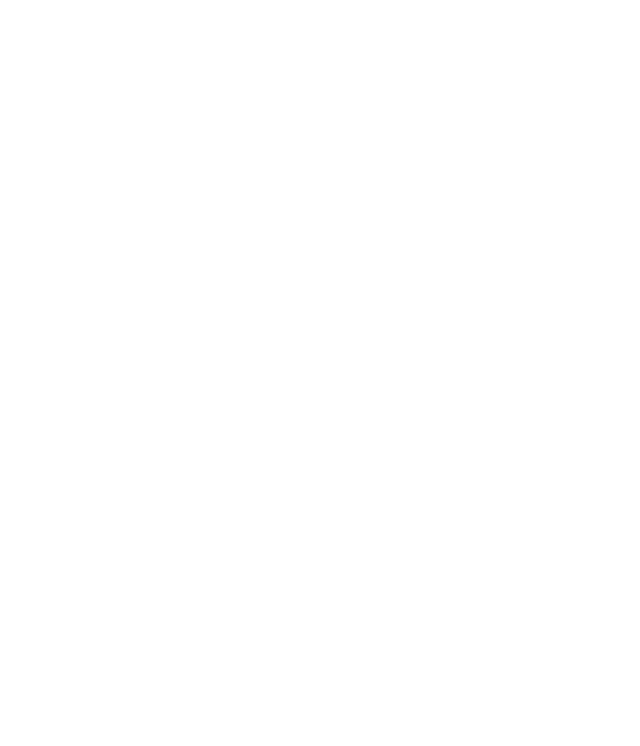
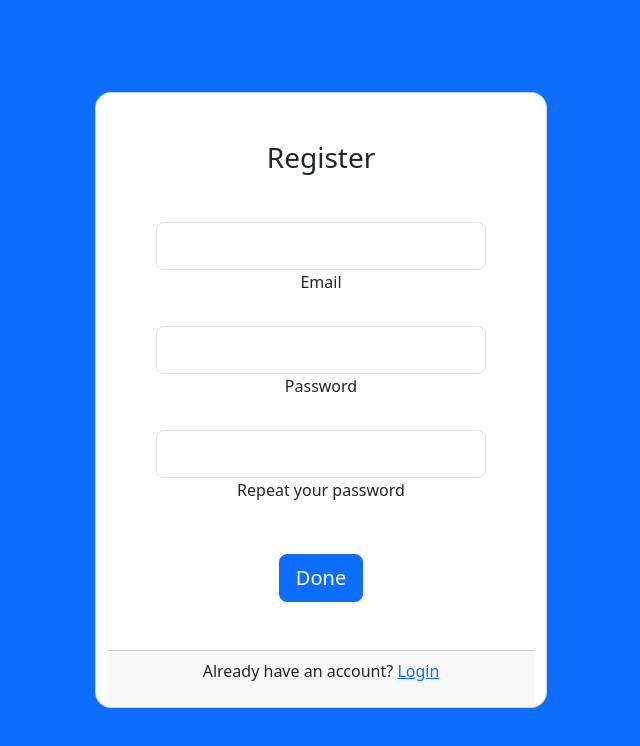
Before and after one commit to DorijanKom/data-sky-fe, a Vue app: page /register in a window 1280 px wide. Before the commit this address had no page. Shown: the top 746 px of the page, without its empty margins (319-959 px from the left). Built offline with nearby package versions, Linux system fonts and the light colour scheme.

Commit message:
Implemented registration

```diff
--- a/package.json
+++ b/package.json
@@ -19,6 +19,7 @@
     "axios": "^1.5.0",
     "bootstrap": "^5.3.1",
     "bootstrap-icons": "^1.11.1",
+    "jquery": "^3.7.1",
     "js-cookie": "^3.0.5",
     "moment": "^2.29.4",
     "sass": "^1.66.1",
--- a/src/App.vue
+++ b/src/App.vue
@@ -7,8 +7,8 @@ import { RouterLink, RouterView } from 'vue-router'
 </template>
 
 <script>
-import Layout from './components/Layout.vue'
-import Login from './components/Login.vue'
+import Layout from './views/Layout.vue'
+import Login from './views/Login.vue'
 export  default {
   name: 'app',
   components: {
--- a/src/components/Header.vue
+++ b/src/components/Header.vue
@@ -2,7 +2,6 @@
   import { RouterLink } from 'vue-router';
   import axios from 'axios';
   import { useStore } from 'vuex';
-  import { checkSessionCookie } from '../cookie';
 
   const store = useStore();
 
--- a/src/components/Login.vue
+++ /dev/null
@@ -1,61 +0,0 @@
-<template>
-    <section class="d-flex loginCointainer bg-primary" style="flex: max-content; width: 100%; height: 100%;">
-        <div class="container mainLayout d-flex justify-content-center align-items-center">
-            <div class="row ">
-                    <div class="card shadow-2-strong" style="border-radius: 1rem;">
-                        <div class="card-body p-5 text-center">
-
-                            <h3 class="mb-5">Sign in</h3>
-
-                            <div class="form-outline mb-4">
-                                <input v-model="email" type="email" id="typeEmailX-2" class="form-control form-control-lg" />
-                                <label class="form-label" for="typeEmailX-2">Email</label>
-                            </div>
-
-                            <div class="form-outline mb-4">
-                                <input v-model="password" type="password" id="typePasswordX-2" class="form-control form-control-lg" />
-                                <label class="form-label" for="typePasswordX-2">Password</label>
-                            </div>
-
-                            <button class="btn btn-primary btn-lg btn-block" @click="login" type="button">Login</button>
-
-                        </div>
-                    </div>
-            </div>
-        </div>
-    </section>
-</template>
-
-<script>
-import axios from 'axios';
-
-
-export default {
-    data() {
-        return {
-            email: '',
-            password: '',
-        };
-    },
-
-    methods: {
-        async login() {
-            try {
-                 const response = await axios.post('api/user/login', {
-                     email: this.email,
-                     password: this.password,
-                 })
-                 if (response.status === 200) {
-                    this.$store.dispatch('login')
-                    this.$router.push('/dashboard');
-                 } else {
-                     alert('Invalid credentials. Please try again.');
-                }
-            } catch (error) {
-                console.error('Login error:', error)
-            }
-        }
-    }
-}
-
-</script>
--- a/src/main.js
+++ b/src/main.js
@@ -5,12 +5,11 @@ import App from './App.vue'
 import axios from 'axios'
 import store from './store'
 import router from './router'
-import { checkSessionCookie } from './cookie'
 
 const app = createApp(App)
 
-import 'bootstrap/dist/css/bootstrap.css'
-import 'bootstrap/dist/js/bootstrap'
+import 'bootstrap/dist/css/bootstrap.css';
+import 'bootstrap/dist/js/bootstrap.js';
 
 import { library } from '@fortawesome/fontawesome-svg-core'
 
--- a/src/store.js
+++ b/src/store.js
@@ -1,8 +1,7 @@
-import { createApp } from 'vue'
-import Vuex from 'vuex'
-import axios from 'axios'
-import auth from './auth'
-import { checkSessionCookie } from './cookie'
+import { createApp } from 'vue';
+import Vuex from 'vuex';
+import axios from 'axios';
+import auth from './auth';
 
 const Vue = createApp({})
 
@@ -22,13 +21,15 @@ export default new Vuex.Store({
     loadFiles({ commit }, directory_id) {
 
       const apiDirectoryId = directory_id || '';
+      console.log(apiDirectoryId);
 
       axios
-        .get('api/list-contents/' + apiDirectoryId)
+        .get(`api/list-contents/${apiDirectoryId}`)
         .then(data => {
           let rowData = data.data;
           commit('SET_FILES', rowData);
           commit('PUSH_DIRECTORY', apiDirectoryId);
+          console.log(rowData);
         })
         .catch(error => {
           console.log(error)
@@ -54,7 +55,7 @@ export default new Vuex.Store({
         .post('api/file/', formData, config) // Update the URL to match the correct origin
         .then(() => {
           commit('POST_FILE', file);
-          dispatch('loadFiles');
+          dispatch('loadFiles', directory);
         })
         .catch(error => {
           console.error('Error:', error.config);
--- a/src/components/Layout.vue
+++ b/src/views/Layout.vue
@@ -7,8 +7,8 @@
   </template>
 
   <script>
-  import Header from './Header.vue';
-  import Home from './Home.vue';
+  import Header from '../components/Header.vue';
+  import Home from '../components/Home.vue';
 
   export default {
     components: {
--- /dev/null
+++ b/src/views/Login.vue
@@ -0,0 +1,67 @@
+<template>
+    <section class="d-flex loginCointainer bg-primary" style="flex: max-content; width: 100%; height: 100%;">
+        <div class="container mainLayout d-flex justify-content-center align-items-center">
+            <div class="row ">
+                <div class="card shadow-2-strong" style="border-radius: 1rem;">
+                    <div class="card-body p-5 text-center">
+
+                        <h3 class="mb-5">Sign in</h3>
+
+                        <div class="form-outline mb-4">
+                            <input v-model="email" type="email" id="typeEmailX-2" class="form-control form-control-lg" />
+                            <label class="form-label" for="typeEmailX-2">Email</label>
+                        </div>
+
+                        <div class="form-outline mb-4">
+                            <input v-model="password" type="password" id="typePasswordX-2"
+                                class="form-control form-control-lg" />
+                            <label class="form-label" for="typePasswordX-2">Password</label>
+                        </div>
+
+                        <button class="btn btn-primary btn-lg btn-block" @click="login" type="button">Login</button>
+
+                    </div>
+                    <div class="card-footer">
+                        <div class="text-center">
+                        <p>Don't have an account? <router-link to="/register">Register here</router-link></p>
+                    </div>
+                    </div>
+                </div>
+            </div>
+        </div>
+    </section>
+</template>
+
+<script>
+import axios from 'axios';
+
+
+export default {
+    data() {
+        return {
+            email: '',
+            password: '',
+        };
+    },
+
+    methods: {
+        async login() {
+            try {
+                const response = await axios.post('api/user/login', {
+                    email: this.email,
+                    password: this.password,
+                })
+                if (response.status === 200) {
+                    this.$store.dispatch('login')
+                    this.$router.push('/dashboard');
+                } else {
+                    alert('Invalid credentials. Please try again.');
+                }
+            } catch (error) {
+                console.error('Login error:', error)
+            }
+        }
+    }
+}
+
+</script>
--- /dev/null
+++ b/src/views/Register.vue
@@ -0,0 +1,79 @@
+<template>
+    <section class="d-flex loginCointainer bg-primary" style="flex: max-content; width: 100%; height: 100%;">
+        <div class="container mainLayout d-flex justify-content-center align-items-center">
+            <div class="row ">
+                <div class="card shadow-2-strong" style="border-radius: 1rem;">
+                    <div class="card-body p-5 text-center">
+
+                        <h3 class="mb-5">Register</h3>
+
+                        <div class="form-outline mb-4">
+                            <input v-model="email" type="email" id="typeEmailX-2" class="form-control form-control-lg" />
+                            <label class="form-label" for="typeEmailX-2">Email</label>
+                        </div>
+
+                        <div class="form-outline mb-4">
+                            <input v-model="password" type="password" id="typePasswordX-2"
+                                class="form-control form-control-lg" />
+                            <label class="form-label" for="typePasswordX-2">Password</label>
+                        </div>
+
+                        <div class="form-outline mb-4">
+                            <input v-model="repeatPassword" type="password" id="typePasswordX-2"
+                                class="form-control form-control-lg" />
+                            <label class="form-label" for="typePasswordX-2">Repeat your password</label>
+                        </div>
+
+                        <button class="btn btn-primary btn-lg btn-block" @click="register" type="button">Done</button>
+
+                    </div>
+                    <div class="card-footer">
+                        <div class="text-center">
+                        <p>Already have an account? <router-link to="/login">Login</router-link></p>
+                    </div>
+                    </div>
+                </div>
+            </div>
+        </div>
+    </section>
+</template>
+
+<script>
+import axios from 'axios';
+
+
+export default {
+    data() {
+        return {
+            email: '',
+            password: '',
+            repeatPassword: '',
+        };
+    },
+
+    methods: {
+        async register() {
+            if (this.password === this.repeatPassword) {
+                try {
+                    const response = await axios.post('api/user/register', {
+                        email: this.email,
+                        password: this.password,
+                    })
+                    if (response.status === 200) {
+                        alert("Registration successful");
+                        this.$router.push('/login');
+                    } else {
+                        alert('Invalid credentials. Please try again.');
+                    }
+                } catch (error) {
+                    alert("User already exists!");
+                    console.error('Register error:', error)
+                }
+            } else {
+                alert("Passwords do not match")
+            }
+        }
+    }
+}
+
+</script>
```
Also changed, not shown: src/components/Home.vue (+57 -17 lines), src/router.js (+4 -4 lines), 1 other file (tests, documents, lock files or other folders).
